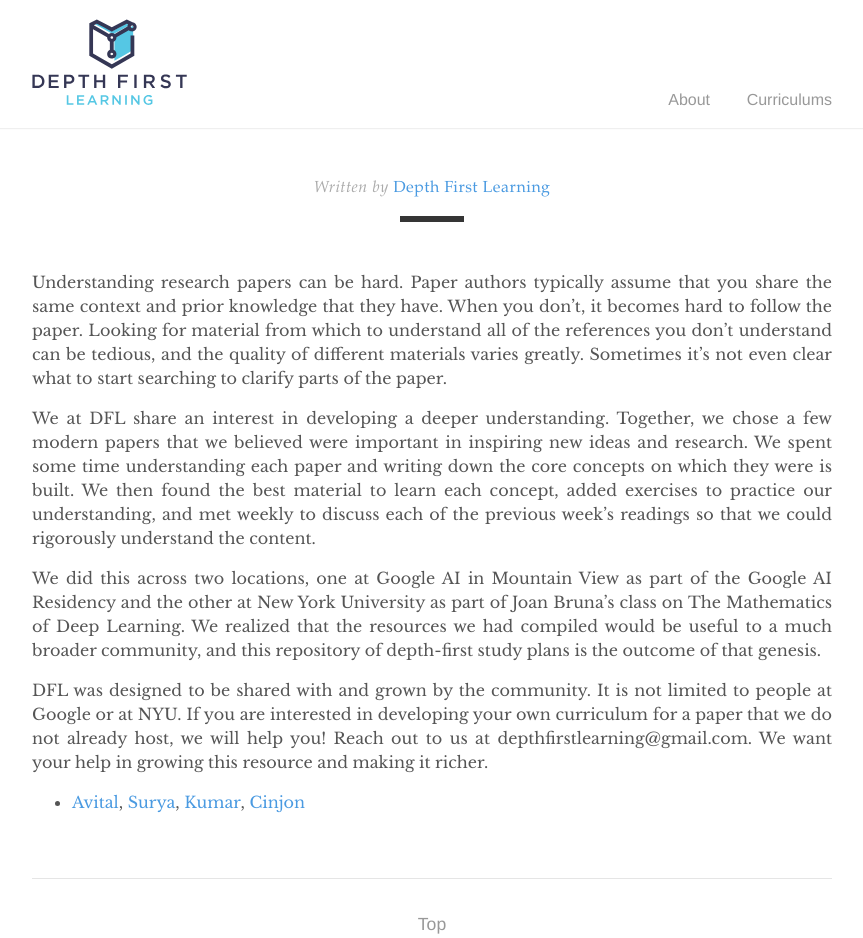
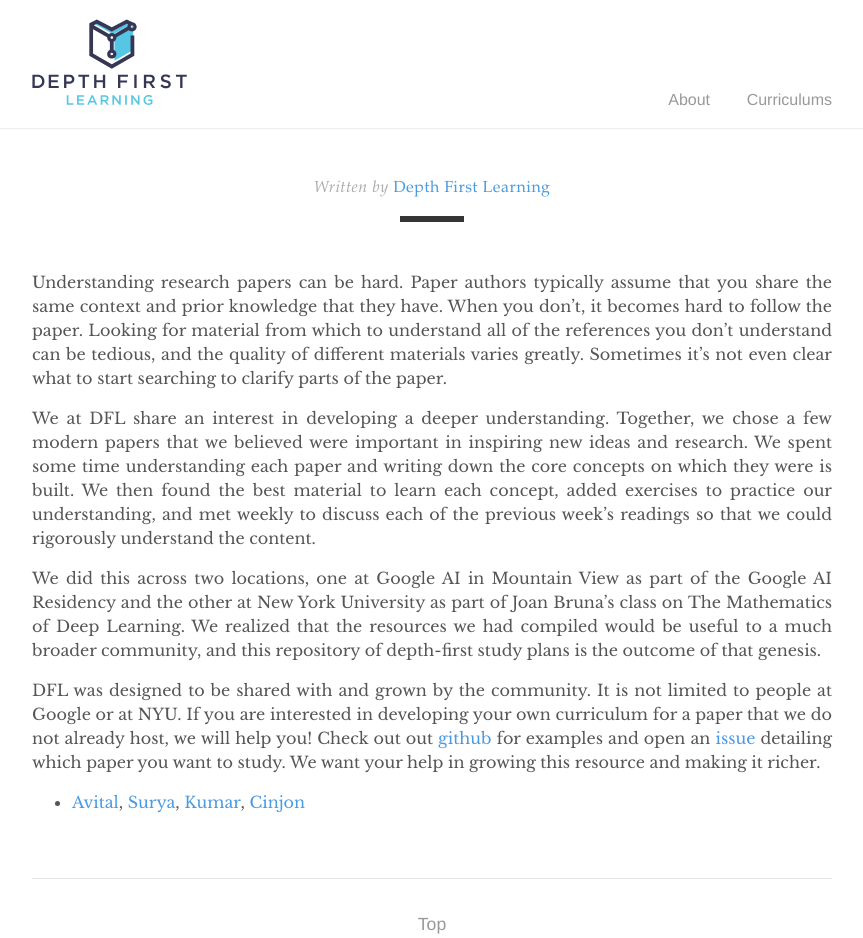
Before and after one commit to depthfirstlearning/depthfirstlearning.com, a Jekyll site: the page built from about.md, in a window 1280 px wide. Shown: the whole page, without its empty margins (208-1071 px from the left). Built offline with Jekyll 4.4.1, drawn with Linux system fonts in a browser that asks for light colours.

Commit message:
Added github links to About.md

```diff
--- a/about.md
+++ b/about.md
@@ -28,8 +28,10 @@ of depth-first study plans is the outcome of that genesis.
 
 DFL was designed to be shared with and grown by the community. It is not limited
 to people at Google or at NYU. If you are interested in developing your own
-curriculum for a paper that we do not already host, we will help you! Reach out
-to us at depthfirstlearning@gmail.com. We want your help in growing this resource
+curriculum for a paper that we do not already host, we will help you! Check out out
+<a href="https://github.com/depthfirstlearning/depthfirstlearning.com#contributing">github</a>
+for examples and open an <a href="https://github.com/depthfirstlearning/depthfirstlearning.com/issues">issue</a>
+detailing which paper you want to study. We want your help in growing this resource
 and making it richer.
 
 - <a href="{{site["avital"].web}}">Avital</a>, <a href="{{site["surya"].web}}">Surya</a>,
```
Also changed, not shown: 2 other files.
